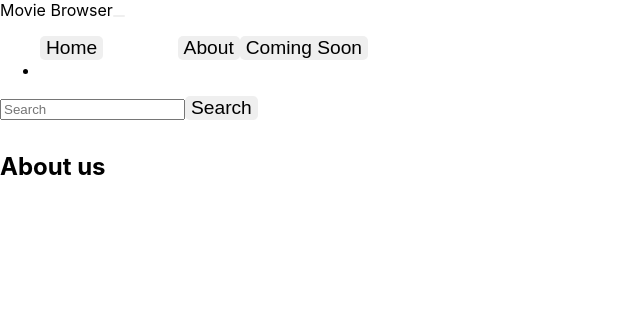
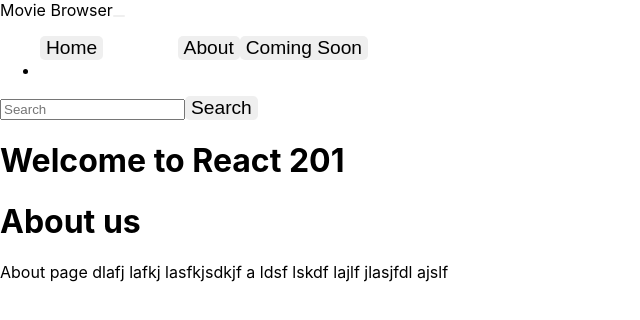
Before and after one commit to wiekusviljoen/myreactapp22, a React (Create React App) app: page /about in a window 1280 px wide. Shown: the top 320 px of the page, without its empty margins (0-640 px from the left). Built offline with nearby package versions, Linux system fonts and the light colour scheme; the HTML template or start-up script is replaced by a standard one.

Commit message:
commit on master

```diff
--- a/src/components/AboutView.js
+++ b/src/components/AboutView.js
@@ -1,10 +1,20 @@
 import Hero from "./Hero";
 const AboutView = () => {
   return (
-    <h2>
-      <Hero />
-      About us
-    </h2>
+    <>
+      <Hero text="Welcome to React 201" />
+      <h1>About us </h1>
+      <div className="container">
+        <div className="row">
+          <div className="col-lg-8 offset-lg-2 my-5">
+            <p className="Lead">
+              About page dlafj lafkj lasfkjsdkjf a ldsf lskdf lajlf jlasjfdl
+              ajslf
+            </p>
+          </div>
+        </div>
+      </div>
+    </>
   );
 };
 
```
